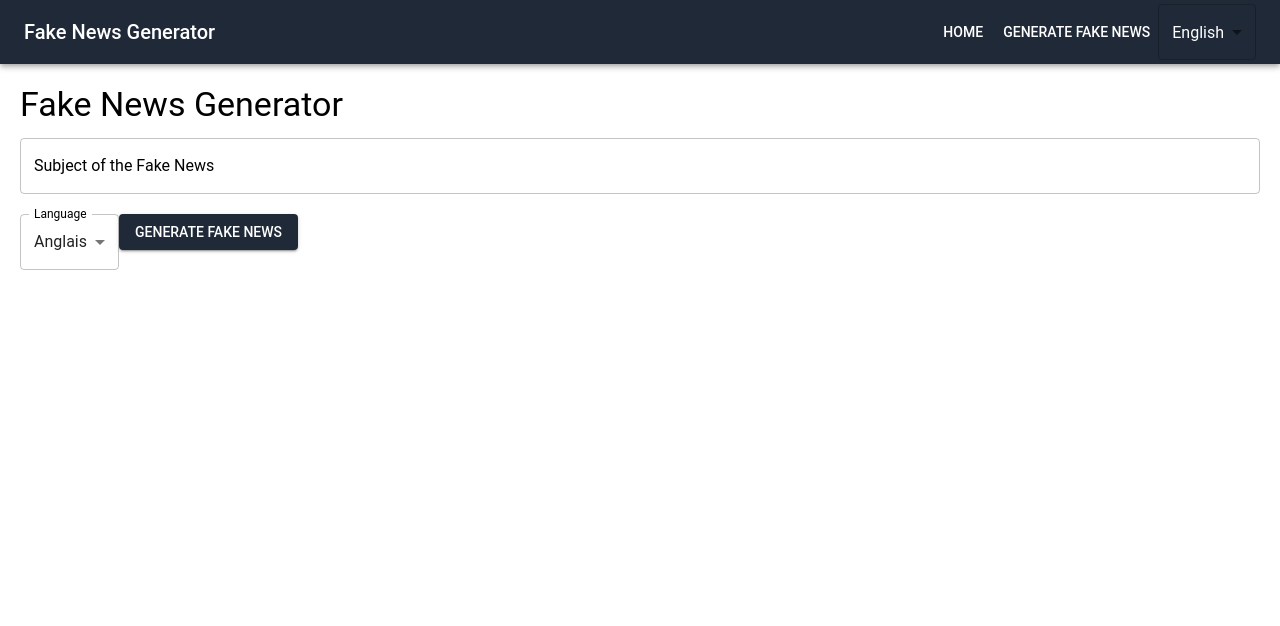
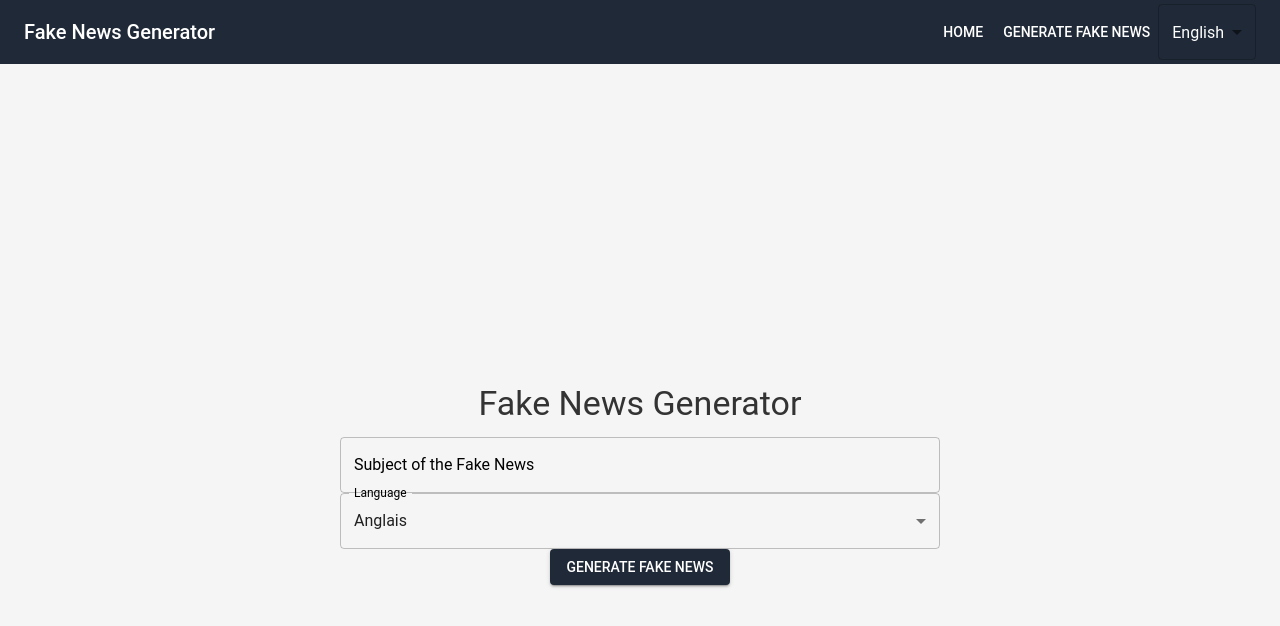
Before and after one commit to Dodeci-XII/fake-news, a React (Create React App) app in the folder fake-news-generator/: page /generate in a window 1280 px wide. Shown: the top 626 px of the page. Built offline with nearby package versions, Linux system fonts and the light colour scheme.

Commit message:
Page generation restylisée

```diff
--- a/fake-news-generator/src/pages/GenerateNews.js
+++ b/fake-news-generator/src/pages/GenerateNews.js
@@ -8,6 +8,7 @@ import Card from "@mui/material/Card";
 import CardContent from "@mui/material/CardContent";
 import MenuItem from "@mui/material/MenuItem";
 import { useTranslation } from "react-i18next";
+import "../styles/GenerateNews.css";
 
 const GenerateNews = () => {
   const [subject, setSubject] = useState("");
@@ -34,7 +35,9 @@ const GenerateNews = () => {
   };
 
   return (
-    <div style={{ padding: "20px" }}>
+    <div className="container">
+      {" "}
+      {/* Utilisation de la classe CSS container */}
       <Typography variant="h4" gutterBottom>
         {t("title")}
       </Typography>
@@ -44,14 +47,14 @@ const GenerateNews = () => {
         fullWidth
         value={subject}
         onChange={(e) => setSubject(e.target.value)}
-        style={{ marginBottom: "20px" }}
+        className="text-field" // Classe CSS pour le champ de texte
       />
       <TextField
         select
         label={t("language_label")}
         value={language}
         onChange={(e) => setLanguage(e.target.value)}
-        style={{ marginBottom: "20px" }}
+        className="text-field" // Classe CSS pour le champ de texte
       >
         <MenuItem value="en">Anglais</MenuItem>
         <MenuItem value="fr">Français</MenuItem>
@@ -61,20 +64,23 @@ const GenerateNews = () => {
         color="primary"
         onClick={handleGenerate}
         disabled={loading}
+        className="button" // Classe CSS pour le bouton
       >
         {loading ? <CircularProgress size={24} /> : t("generate")}
       </Button>
-
       {error && (
-        <Typography color="error" style={{ marginTop: "20px" }}>
+        <Typography color="error" className="error-message">
+          {" "}
+          {/* Classe CSS pour le message d'erreur */}
           {error}
         </Typography>
       )}
-
       {news && (
-        <Card style={{ marginTop: "20px" }}>
+        <Card className="card">
+          {" "}
+          {/* Classe CSS pour la carte */}
           <CardContent>
-            <Typography variant="h5">{t("generateNews.fakeNews")}</Typography>
+            <Typography variant="h5">{t("fake_news")}</Typography>
             <Typography variant="body1">{news}</Typography>
           </CardContent>
         </Card>
--- /dev/null
+++ b/fake-news-generator/src/styles/GenerateNews.css
@@ -0,0 +1,35 @@
+.container {
+    display: flex;
+    flex-direction: column;
+    align-items: center;
+    justify-content: center;
+    min-height: 100vh; /* Occupe toute la hauteur de la fenêtre */
+    padding: 20px;
+    background-color: #f5f5f5; /* Couleur de fond douce */
+  }
+
+  h4 {
+    margin-bottom: 20px; /* Espace en dessous du titre */
+    color: #333; /* Couleur du texte */
+  }
+
+  .text-field {
+    margin-bottom: 20px; /* Espace en dessous des champs de texte */
+    width: 100%; /* Prend toute la largeur disponible */
+    max-width: 600px; /* Limite la largeur maximum */
+  }
+
+  .button {
+    margin-top: 20px; /* Espace en dessus du bouton */
+  }
+
+  .error-message {
+    margin-top: 20px;
+    color: red; /* Couleur d'erreur */
+  }
+
+  .card {
+    margin-top: 20px;
+    width: 100%; /* Prend toute la largeur disponible */
+    max-width: 600px; /* Limite la largeur maximum */
+  }
```
